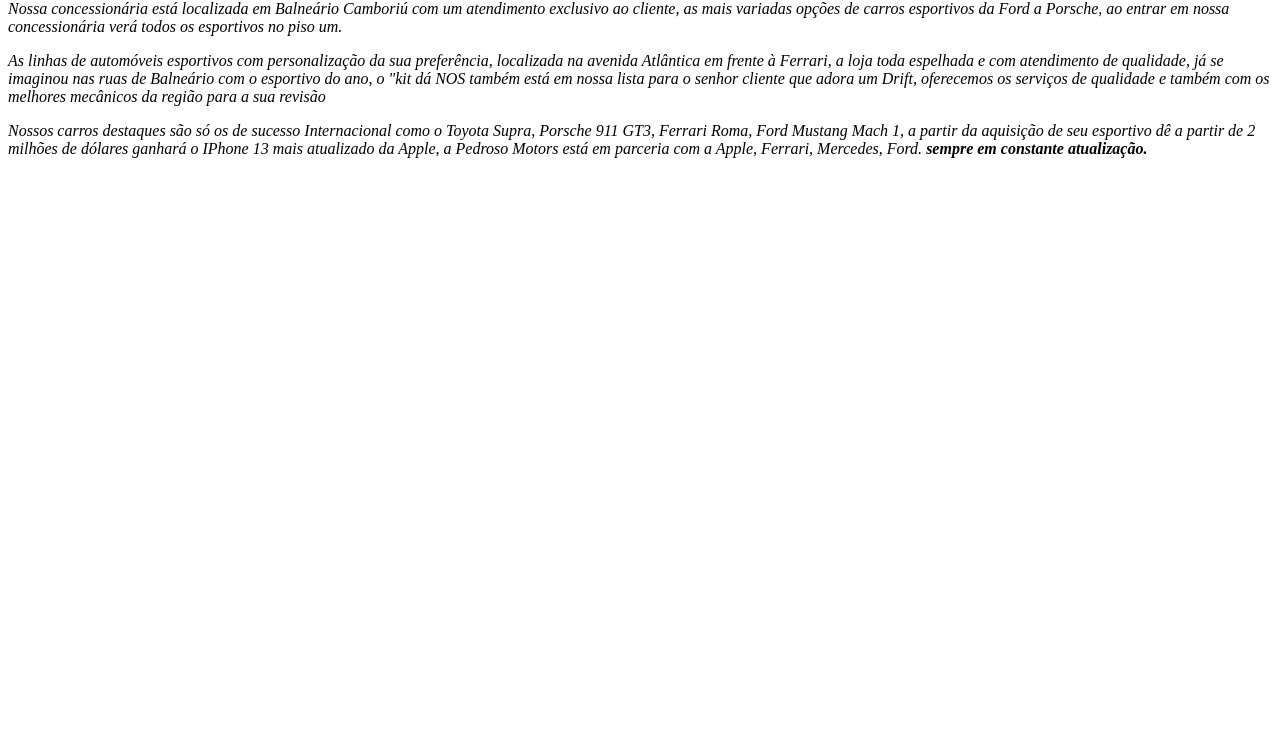
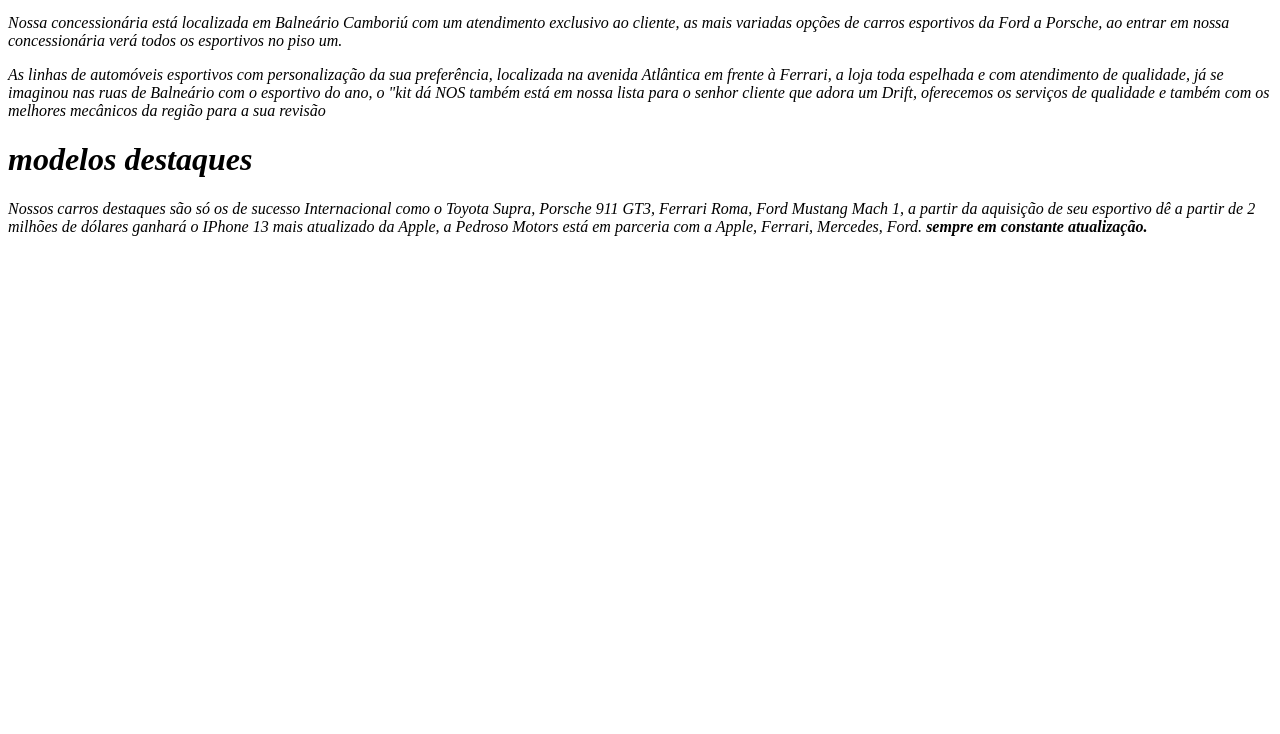
Before and after one commit to Lakersamerica/pedrosomotors, a plain HTML site: page index.html in a window 1280 px wide. Shown: the part 66-800 px from the top of the page. Drawn offline with Linux system fonts and the light colour scheme.

Commit message:
Add files via upload

```diff
--- a/index.html
+++ b/index.html
@@ -1,4 +1,22 @@
+<!DOCTYPE html>
+<html>
+<head>
+    <meta charset='utf-8'>
+    <meta http-equiv='X-UA-Compatible' content='IE=edge'>
+    <title>Pedroso Motors</title>
+    <meta name='viewport' content='width=device-width, initial-scale=1'>
+    <link rel='stylesheet' type='text/css' media='screen' href='main.css'>
+    <script src='main.js'></script>
+</head>
+<body>
+
+</body>
+</html>
 <em><h1>Pedroso Motors</h1></em>
+
 <P><em>Nossa concessionária está localizada em Balneário Camboriú com um atendimento exclusivo ao cliente, as mais variadas opções de carros esportivos da Ford a Porsche, ao  entrar em nossa concessionária verá todos os esportivos no piso um.</em></P>
-<P><em>As linhas de automóveis esportivos com personalização da sua preferência, localizada na avenida Atlântica em frente à Ferrari, a loja toda espelhada e com atendimento de qualidade, já se imaginou nas ruas de Balneário com o esportivo do ano, o "kit dá NOS também está em nossa lista para o senhor cliente que adora um Drift, oferecemos os serviços de qualidade e também com os melhores mecânicos da região para a sua revisão</p> Nossos carros destaques são só os de sucesso Internacional como o Toyota Supra, Porsche 911 GT3, Ferrari Roma, Ford Mustang Mach 1, a partir da aquisição de seu esportivo dê a partir de 2 milhões de dólares ganhará o IPhone 13 mais atualizado da Apple, a Pedroso Motors está em parceria com a Apple, Ferrari, Mercedes,
-Ford.</em> <em><strong> sempre em constante atualização.<abbr></strong></em></abbr>
+
+<P><em>As linhas de automóveis esportivos com personalização da sua preferência, localizada na avenida Atlântica em frente à Ferrari, a loja toda espelhada e com atendimento de qualidade, já se imaginou nas ruas de Balneário com o esportivo do ano, o "kit dá NOS também está em nossa lista para o senhor cliente que adora um Drift, oferecemos os serviços de qualidade e também com os melhores mecânicos da região para a sua revisão</p>
+   <h1><em>modelos destaques</em></h1>
+    <p> Nossos carros destaques são só os de sucesso Internacional como o Toyota Supra, Porsche 911 GT3, Ferrari Roma, Ford Mustang Mach 1, a partir da aquisição de seu esportivo dê a partir de 2 milhões de dólares ganhará o IPhone 13 mais atualizado da Apple, a Pedroso Motors está em parceria com a Apple, Ferrari, Mercedes,
+Ford.</em> <em><strong> sempre em constante atualização.<abbr></strong></em></abbr></p>
```
